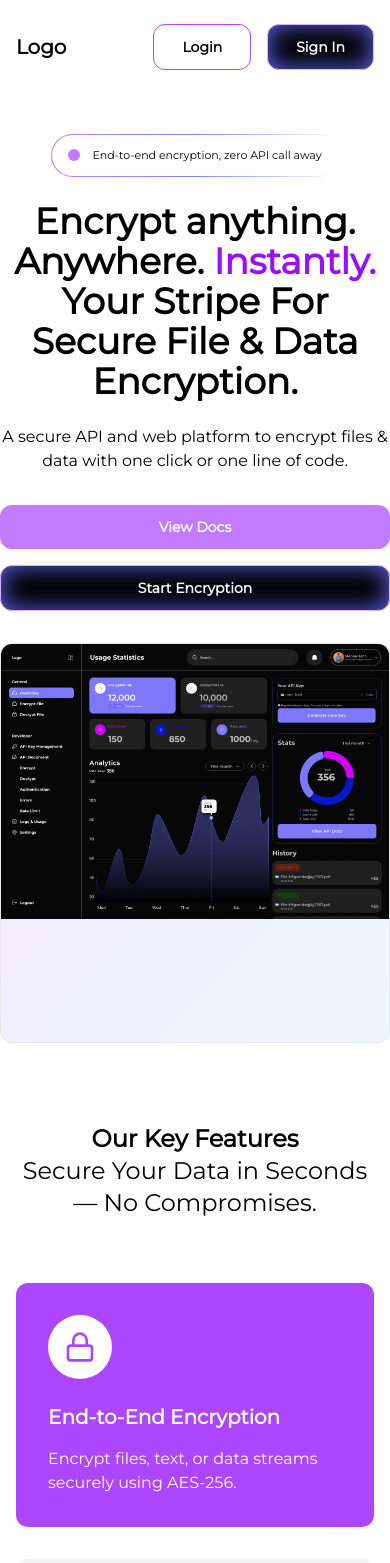
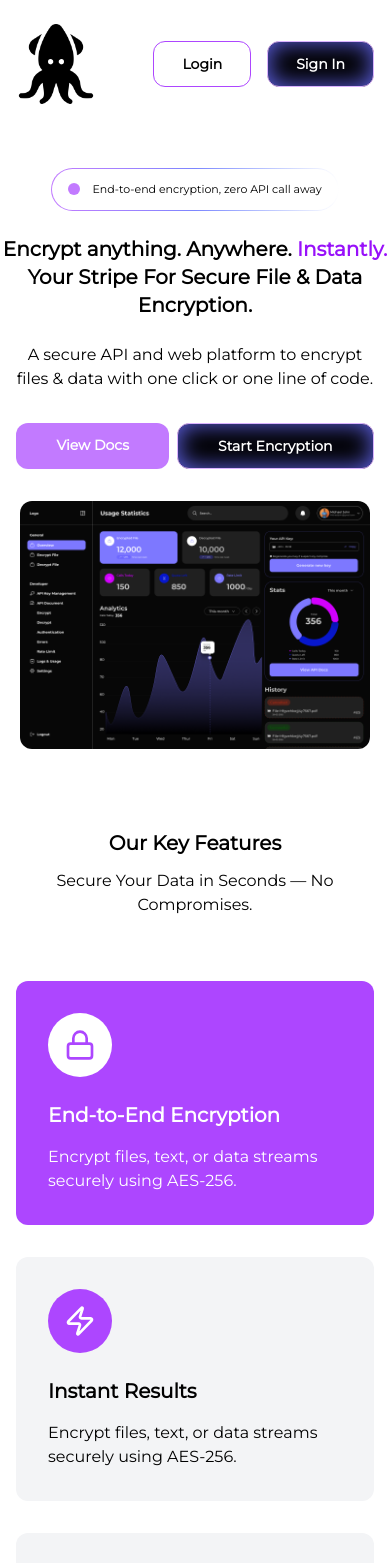
Before and after one commit to georgegoldman/mothrbox-frontend, a Next.js app: page / in a window 390 px wide. Shown: the top 1563 px of the page. Built offline with nearby package versions, Linux system fonts and the light colour scheme.

Commit message:
Refactor homepage and navbar components; update logo and text styles, and improve layout for better responsiveness

```diff
--- a/src/app/page.tsx
+++ b/src/app/page.tsx
@@ -32,19 +32,19 @@ export default function HomePage() {
             </div>
           </div>
 
-          <h1 className="mx-auto mb-6 max-w-[941px] text-4xl font-bold lg:text-[40px]">
+          <h1 className="mx-auto mb-6 max-w-[941px] text-xl font-bold lg:text-[40px]">
             Encrypt anything. Anywhere.{" "}
             <span className="text-purple-600">Instantly.</span>
             <br />
             Your Stripe For Secure File & Data Encryption.
           </h1>
 
-          <p className="mx-auto mb-8 max-w-[941px] text-black">
+          <p className="mx-auto mb-8 max-w-[941px] px-4 text-black">
             A secure API and web platform to encrypt files & data with one click
             or one line of code.
           </p>
 
-          <div className="flex flex-col justify-center gap-4 sm:flex-row">
+          <div className="flex flex-row justify-center gap-x-2 md:gap-x-5">
             <Link
               href="#docs"
               className="rounded-xl bg-purple-400 px-10 py-3 text-sm font-bold text-white transition"
@@ -60,19 +60,20 @@ export default function HomePage() {
           </div>
         </div>
 
-        <div className="relative h-[400px] overflow-hidden rounded-xl border border-gray-200 bg-gradient-to-br from-purple-100 to-blue-50 md:h-[500px] lg:h-[600px]">
+        <div className="overflow-hidden px-5 lg:px-0">
           <Image
             src="/images/Overview.png"
             alt="hero_image"
             width={1239}
             height={600}
+            className="rounded-xl"
           />
         </div>
       </section>
 
       {/* Features Section */}
       <section id="features" className="py-10 md:py-24">
-        <div className="container mx-auto px-4">
+        <div className="px-4">
           <SectionHeader
             title="Our Key Features"
             subtitle="Secure Your Data in Seconds — No Compromises."
@@ -152,7 +153,7 @@ export default function HomePage() {
             subtitle="The Smartest Way to Encrypt Files, Text, and Data Streams."
           />
 
-          <div className="flex items-center justify-center gap-8">
+          <div className="flex flex-col items-center justify-center gap-8 lg:flex-row">
             <div className="space-y-5 rounded-[20px] bg-[#f6f6f6] p-5 shadow-md">
               <Image
                 src="/images/step_one.png"
@@ -370,7 +371,7 @@ export default function HomePage() {
         <div className="container mx-auto px-4">
           <div className="grid grid-cols-1 gap-12 md:grid-cols-3">
             <div>
-              <h3 className="mb-4 text-xl font-bold">Cryptic</h3>
+              <h3 className="mb-4 text-xl font-bold">Mothrbox</h3>
               <p className="mb-6 text-gray-600">
                 The Easiest Way to Encrypt, Share, and Protect Your Data. Simple
                 Tools for Complex Security Problems.
@@ -416,18 +417,18 @@ export default function HomePage() {
                 </li>
                 <li>
                   <Link
-                    href="mailto:hello@cryptix.com"
+                    href="mailto:support@mothrbox.com"
                     className="text-gray-600 transition hover:text-purple-600"
                   >
-                    hello@cryptix.com
+                    support@mothrbox.com
                   </Link>
                 </li>
                 <li>
                   <Link
-                    href="https://github.com/cryptix"
+                    href="https://github.com/georgegoldman/mothrbox-frontend"
                     className="text-gray-600 transition hover:text-purple-600"
                   >
-                    https://github.com/cryptix
+                    Our GitHub
                   </Link>
                 </li>
                 <li>
@@ -452,7 +453,7 @@ export default function HomePage() {
             <div>
               <h3 className="mb-4 font-bold">Newsletter</h3>
               <p className="mb-4 text-gray-600">
-                Stay updated with everything related to Cryptix
+                Stay updated with everything related to Mothrbox
               </p>
               <form className="space-y-3">
                 <input
@@ -474,7 +475,7 @@ export default function HomePage() {
           </div>
 
           <div className="mt-12 border-t border-gray-200 pt-8 text-sm text-gray-600">
-            © 2025 Cryptix. All rights reserved.
+            © {new Date().getFullYear()} Mothrbox. All rights reserved.
           </div>
         </div>
       </footer>
--- a/src/components/navbar.tsx
+++ b/src/components/navbar.tsx
@@ -1,10 +1,13 @@
+import Image from "next/image";
 import Link from "next/link";
 import React from "react";
 
 export default function Navbar() {
   return (
     <nav className="flex items-center justify-between">
-      <div className="text-xl font-bold">Logo</div>
+      <Link href="/">
+        <Image src="/images/marine_logo.png" alt="logo" width={80} height={0} />
+      </Link>
 
       <div className="hidden items-center space-x-8 md:flex">
         <Link
--- a/src/components/section-header.tsx
+++ b/src/components/section-header.tsx
@@ -7,9 +7,11 @@ interface SectionHeaderProps {
 
 export default function SectionHeader({ title, subtitle }: SectionHeaderProps) {
   return (
-    <div className="mb-16 text-center">
-      <h2 className="text-2xl font-semibold md:text-[40px]">{title}</h2>
-      <p className="text-2xl font-medium">{subtitle}</p>
+    <div className="mb-16 space-y-3 text-center">
+      <h2 className="text-xl font-semibold md:text-2xl md:text-[40px]">
+        {title}
+      </h2>
+      <p className="font-medium md:text-xl">{subtitle}</p>
     </div>
   );
 }
```
Also changed, not shown: public/images/marine_logo.png (renamed from public/images/marine (1).png).
